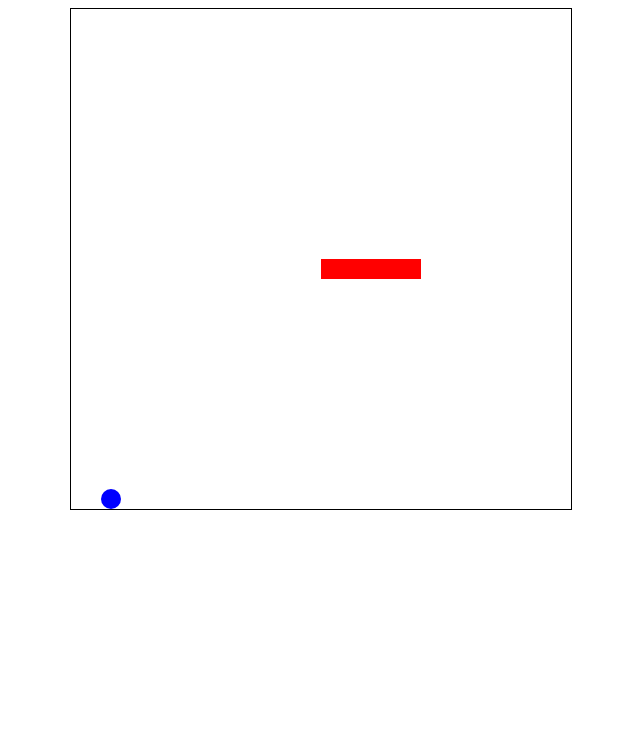
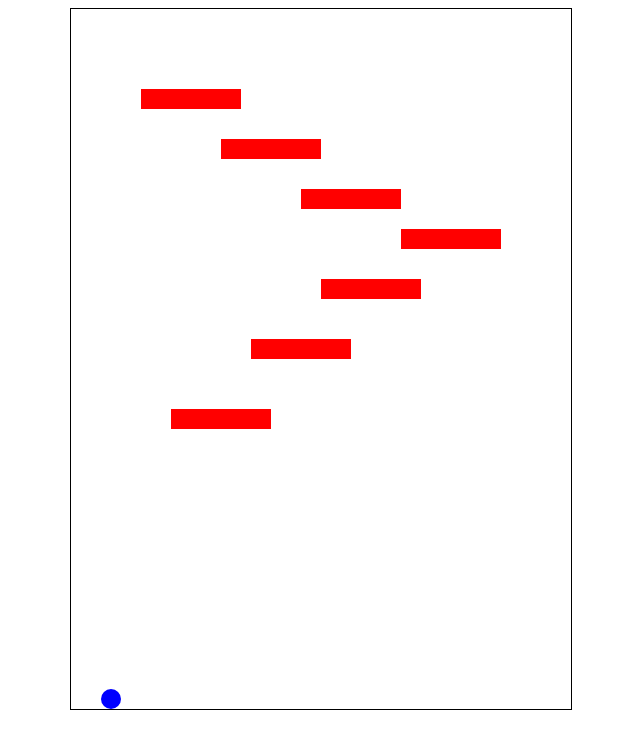
Before and after one commit to fpolica91/ironhack_project1, a plain HTML site: page index.html in a window 1280 px wide. Shown: the whole page, without its empty margins (319-959 px from the left). Drawn offline with Linux system fonts and the light colour scheme.

Commit message:
multiple platforms

```diff
--- a/index.html
+++ b/index.html
@@ -20,7 +20,7 @@
 
 <body>
 
-    <canvas id="board" width="500" height="500">
+    <canvas id="board" width="500" height="700">
 
     </canvas>
 
--- a/script.js
+++ b/script.js
@@ -32,20 +32,22 @@ class PlatForm {
 
 
 
-// function renderingGameElements() {
-//     platform1 = new PlatForm(canvas.width / 2, canvas.height / 2)
-//     platform2 = new PlatForm(canvas.width / 3, 330)
-//     platform3 = new PlatForm(100, 400)
-//     platform4 = new PlatForm(350, 180)
+function renderingGameElements() {
 
+    platform1 = new PlatForm(100, 400)
+    platform2 = new PlatForm(180, 330)
+    platform3 = new PlatForm(250, 270)
+    platform4 = new PlatForm(330, 220)
+    platform5 = new PlatForm(230, 180)
+    platform6 = new PlatForm(150, 130)
+    platform7 = new PlatForm(70, 80)
 
-//     game1.platforms.push(platform1, platform2, platform3, platform4)
-//     game1.platforms.forEach(platform => {
-//         platform.createPlatform()
-//         detectIntersection(platform)
+    game1.platforms.push(platform1, platform2, platform3, platform4, platform5, platform6, platform7)
+    game1.platforms.forEach(platform => {
+        platform.createPlatform()
 
-//     })
-// }
+    })
+}
 
 
 
@@ -102,7 +104,7 @@ class Circle {
 // THIS SECTION CREATES CONTROLS
 
 document.onkeydown = (e) => {
-    let num = -.2
+    let num = -.05
     if (e.keyCode === 38) {
         theBall.accerlerate(num)
 
@@ -154,9 +156,14 @@ function drawLoop() {
     theBall.createBall()
     theBall.moveTheBall()
     theBall.moveTheBall()
-    // renderingGameElements()
-    platform.createPlatform()
-    detectIntersection(platform)
+    renderingGameElements()
+    detectIntersection(platform1)
+    detectIntersection(platform2)
+    detectIntersection(platform3)
+    detectIntersection(platform4)
+    detectIntersection(platform5)
+    detectIntersection(platform6)
+    detectIntersection(platform7)
 
 
     requestAnimationFrame(drawLoop)
```
